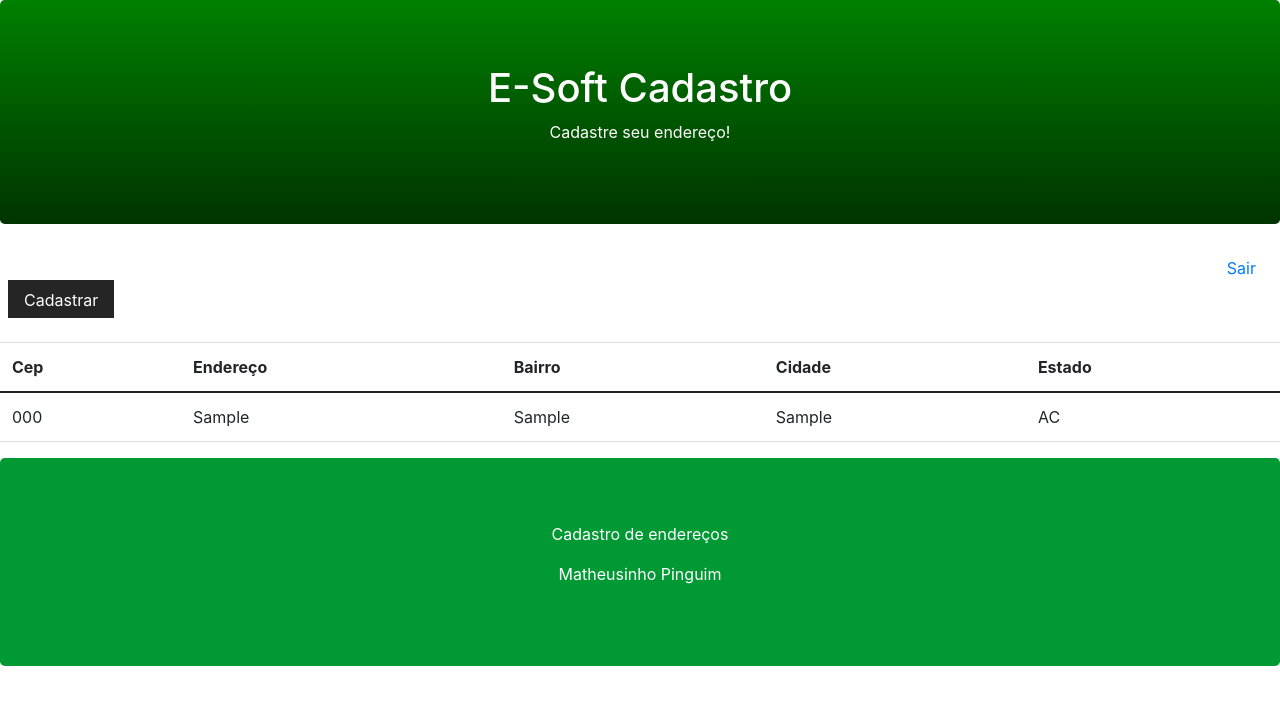
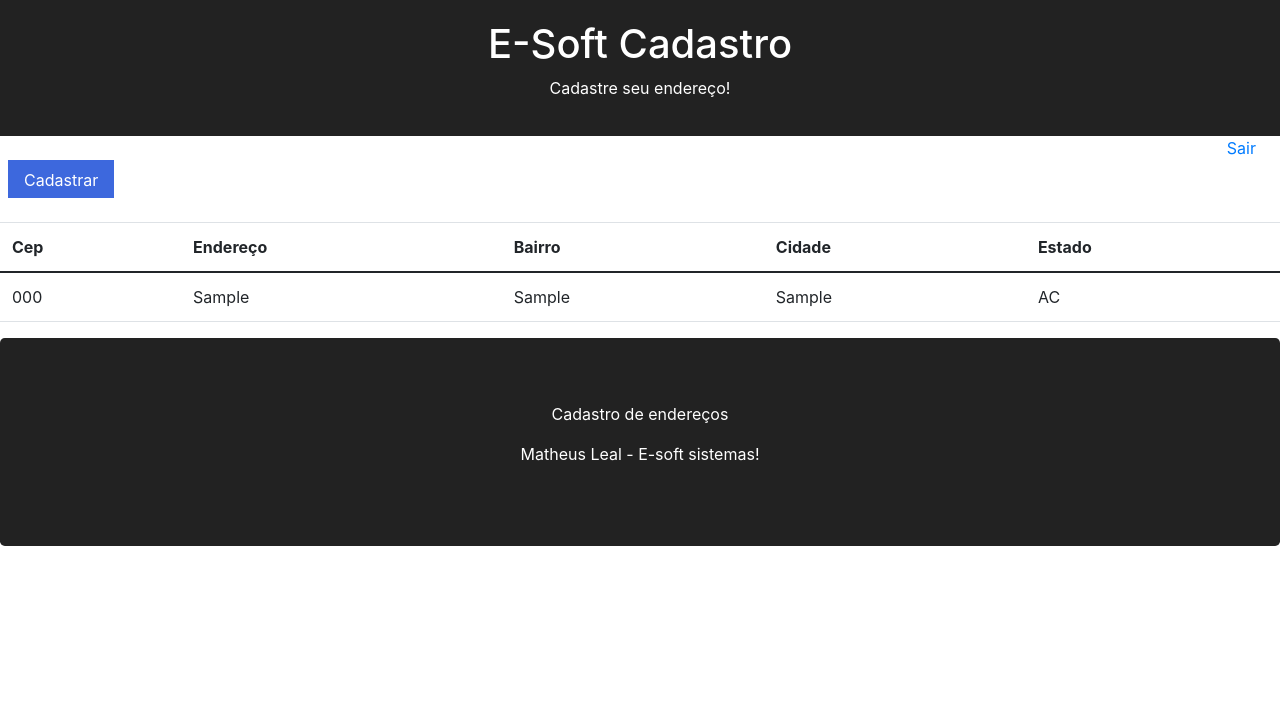
Before and after one commit to matthdll/Adresses, a Django app: page /cadastro/ in a window 1280 px wide. Shown: the top 705 px of the page. Run offline with Django 3.2, Linux system fonts and the light colour scheme; tables that the repository leaves empty hold one stand-in row (values such as "Sample post"); some libraries are stand-ins or nearby versions.

Commit message:
Refatorando código

```diff
--- a/Cadastro/Adress/static/css/style.css
+++ b/Cadastro/Adress/static/css/style.css
@@ -1,23 +1,33 @@
 .boxCadastro {
-    background: #E8E8E8
+    background: #d6d5d5
 }
 
 #menu a {
-    color: #FFF;
-    background-color: #252525;
+    color: rgb(255, 255, 255);
+    background-color: #3d68dd;
     text-decoration: none;
     border-bottom: transparent solid 1px;
     padding-bottom: 5px;
 }
 
 #menu a:hover {
-    color: #FFF;
-    background-color: #252525;
-    border-bottom: #00ff00 solid 1px;
+    color: rgb(254, 254, 255);
+    background-color: #082279;
+    border-bottom: #222222 solid 1px;
 }
 
 .jumbotron.header {
-    background-color: green;
-    color: white;
-    background-image: linear-gradient(green, #003300);
+    background-color: rgb(22, 22, 22);
+    color: rgb(22, 22, 22);
+    background-image: linear-gradient(rgb(22, 22, 22), #222222);
 }
+
+.jumbotron.header h1 {
+    color: #222222
+}
+
+.header-top {
+    background-color: #222222 !important;
+    color: #ffffff;
+    padding: 20px
+}
--- a/Cadastro/Adress/templates/Adress/Cadastro.html
+++ b/Cadastro/Adress/templates/Adress/Cadastro.html
@@ -63,5 +63,3 @@
 </script>
 
 {% endblock content %}
-
-<!-- 81925580 -->
--- a/Cadastro/Adress/templates/Adress/Listagem.html
+++ b/Cadastro/Adress/templates/Adress/Listagem.html
@@ -8,9 +8,10 @@
 <script src="https://cdnjs.cloudflare.com/ajax/libs/popper.js/1.14.3/umd/popper.min.js"></script>
 <script src="https://maxcdn.bootstrapcdn.com/bootstrap/4.1.3/js/bootstrap.min.js"></script>
 
-<div class="jumbotron header text-center">
+<div class="header-top text-center">
     <h1>E-Soft Cadastro</h1>
     <p>Cadastre seu endereço!</p>
+
 </div>
 <div class="text-right mr-4">
     <a href="/logout/">Sair</a>
@@ -65,10 +66,10 @@
 </table>
 
 <div class="jumbotron footer text-center" style="margin-bottom:0;
-                                                 background-color: #009933;
+                                                 background-color: #222222;
                                                  color: white">
     <p>Cadastro de endereços</p>
-    <p>Matheusinho Pinguim</p>
+    <p>Matheus Leal - E-soft sistemas! </p>
 </div>
 
 {% endblock content %}
```
